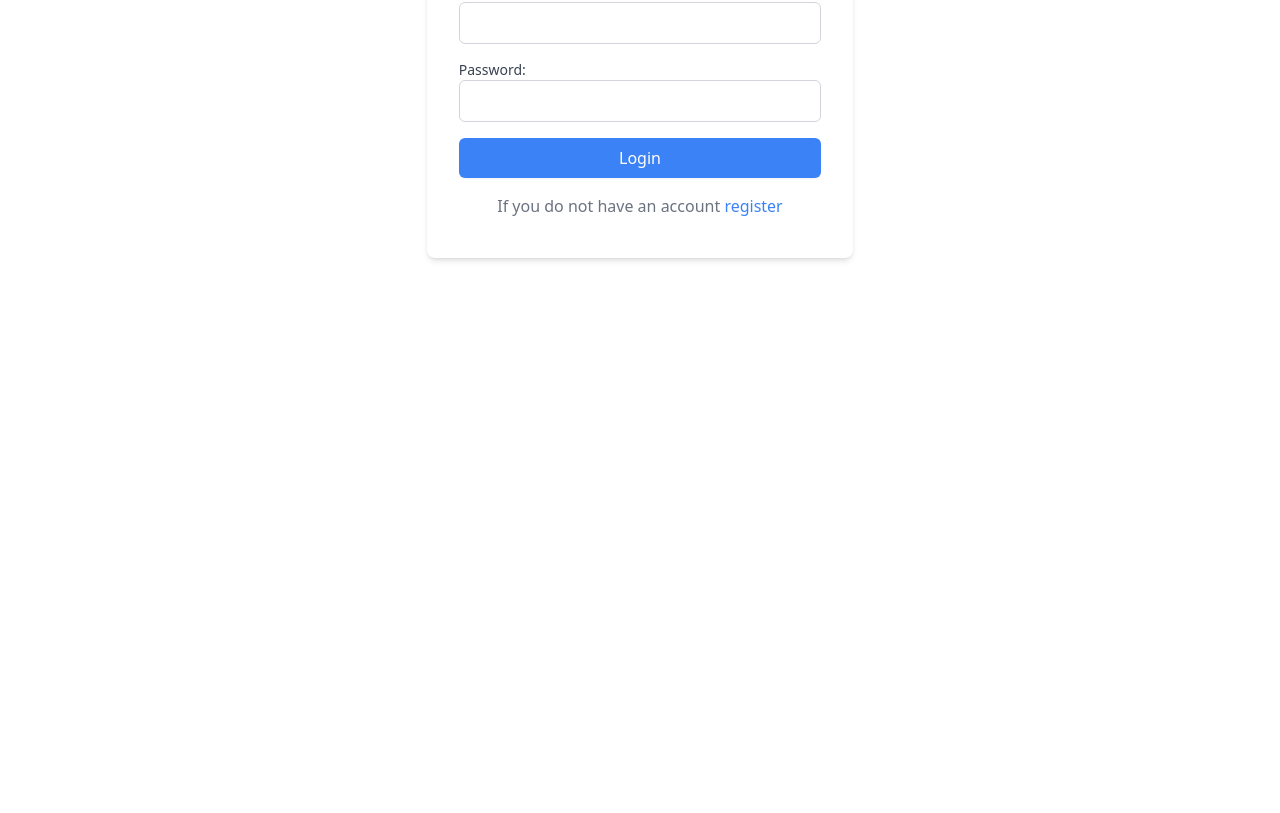
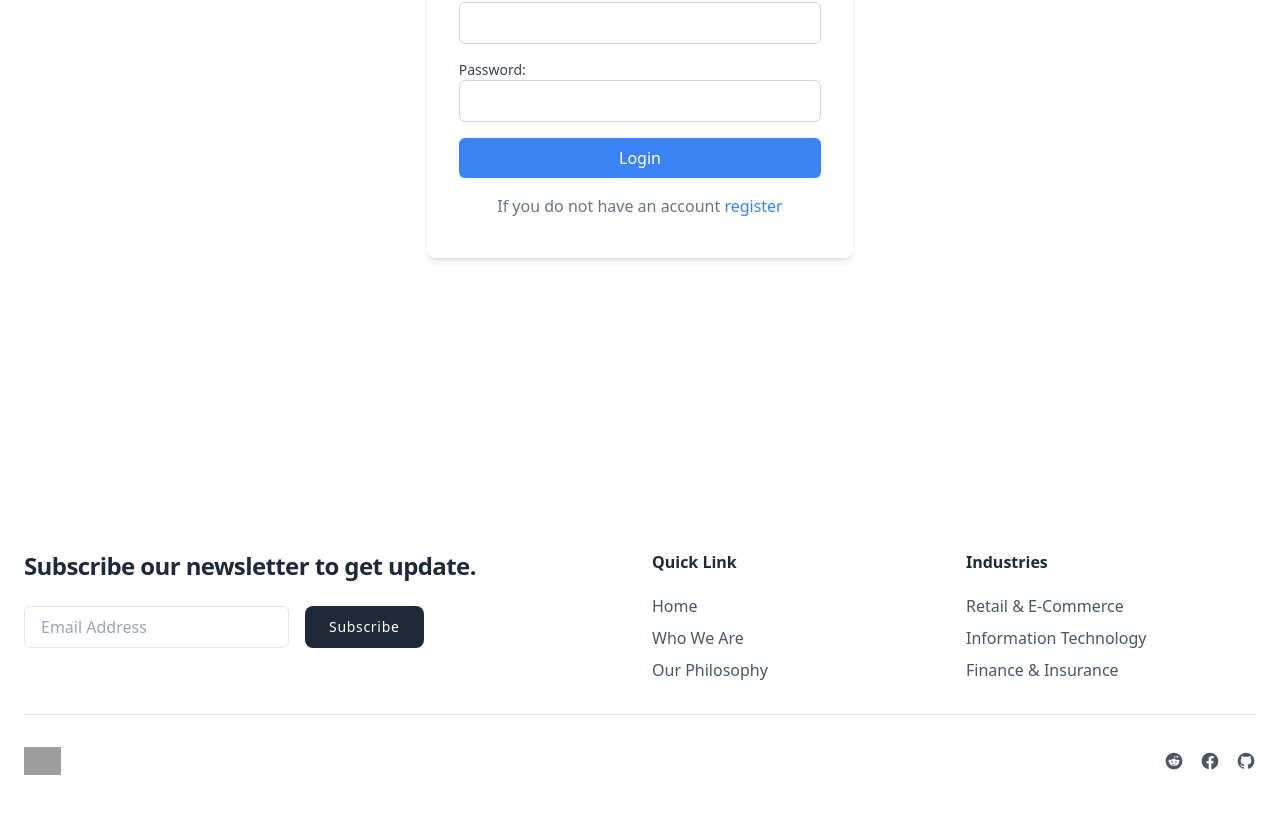
Before and after one commit to Hamza-Noah/Fresh-Cart, a React (Vite) app: page /login in a window 1280 px wide. Shown: the part 426-1239 px from the top of the page. Before the commit the page ends 928 px from the top, so only its background shows below. Built offline with nearby package versions, Linux system fonts and the light colour scheme; grey boxes are pictures that could not be loaded.

Commit message:
uncommented the footer markup and removed the alt error

```diff
--- a/src/Components/Footer/Footer.jsx
+++ b/src/Components/Footer/Footer.jsx
@@ -1,7 +1,7 @@
 export default function Footer() {
   return (
     <>
-      {/* <footer className="bg-white dark:bg-gray-900">
+      <footer className="bg-white dark:bg-gray-900">
         <div className="container px-6 py-12 mx-auto">
           <div className="grid grid-cols-1 gap-6 sm:grid-cols-2 sm:gap-y-10 lg:grid-cols-4">
             <div className="sm:col-span-2">
@@ -77,7 +77,7 @@ export default function Footer() {
               <img
                 className="w-auto h-7"
                 src="https://merakiui.com/images/full-logo.svg"
-                alt
+                alt="..."
               />
             </a>
             <div className="flex -mx-2">
@@ -126,7 +126,7 @@ export default function Footer() {
             </div>
           </div>
         </div>
-      </footer> */}
+      </footer>
     </>
   );
 }
```
